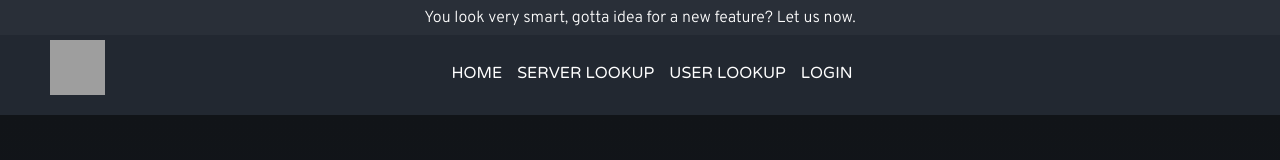
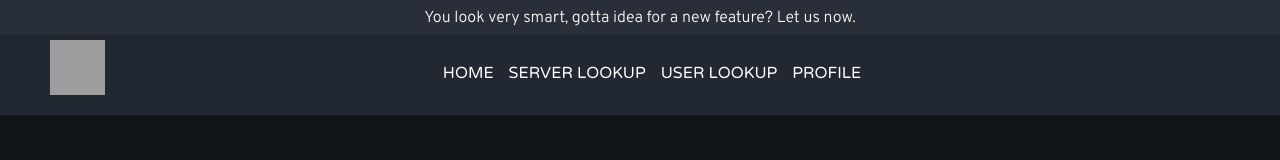
Before and after one commit to niikoolaa04/mclookup, a React (Create React App) app: page / in a window 1280 px wide. Shown: the top 160 px of the page. Built offline with nearby package versions, Linux system fonts and the light colour scheme; grey boxes are pictures that could not be loaded; the HTML template or start-up script is replaced by a standard one.

Commit message:
Profile Page Started

```diff
--- a/src/App.js
+++ b/src/App.js
@@ -4,10 +4,22 @@ import UserComponent from './components/User/UserComponent';
 import NewsComponent from './components/News/NewsComponent';
 import { newsArray } from './assets/news';
 import { BrowserRouter as Router, Switch, Route  } from 'react-router-dom';
+import { getCookie } from './utils/getCookie';
+import { useState } from 'react';
 import './App.css';
 import ErrorComponent from './components/Other/ErrorComponent';
+import ProfileComponent from './components/Profile/ProfileComponent';
+import { useEffect } from 'react';
 
 function App() {
+
+  const [authenticated, setAuthenticated] = useState(false);
+
+  useEffect(() => {
+    if(!getCookie("qwerty_access")) setAuthenticated(false);
+    else setAuthenticated(true);
+    // console.log(getCookie("qwerty_access"))
+  }, [])
 
   return (
     <div className="App">
@@ -21,19 +33,24 @@ function App() {
       <Router>
         <Switch>
           <Route exact path="/">
-            <HomeComponent />
+            <HomeComponent auth={authenticated} setAuth={setAuthenticated}/>
           </Route>
           <Route exact path="/server">
-            <ServerComponent />
+            <ServerComponent auth={authenticated} setAuth={setAuthenticated} />
           </Route>
           <Route exact path="/user">
-            <UserComponent />
+            <UserComponent auth={authenticated} setAuth={setAuthenticated} />
+          </Route>
+          <Route exact path="/profile">
+            <ProfileComponent auth={authenticated} setAuth={setAuthenticated} />
           </Route>
           <Route>
             <ErrorComponent
               errorCode="404"
               errorType="Page Not Found"
-              errorText="Page you tried to access couldn't be found or have been moved to other location."/>
+              errorText="Page you tried to access couldn't be found or have been moved to other location."
+              auth={authenticated}
+              setAuth={setAuthenticated}/>
           </Route>
         </Switch>
       </Router>
--- a/src/components/Navigation/NavbarComponent.js
+++ b/src/components/Navigation/NavbarComponent.js
@@ -1,6 +1,8 @@
 import React, { useState, useEffect } from 'react'
+import { getCookie } from '../../utils/getCookie';
 import { Link } from 'react-router-dom';
 import './style.css'
+import { isAuthenticated } from '../../utils/isAuthenticated';
 
 function NavbarComponent() {
 
@@ -36,10 +38,15 @@ function NavbarComponent() {
             <li className="nav-item">
               <Link to="/user" onClick={() => setOpen(false)} className="nav-link user">User Lookup</Link>
             </li>
-            <li className="nav-item">
-              <a href="https://discord.com/api/oauth2/authorize?client_id=868109773286035476&redirect_uri=http%3A%2F%2Flocalhost%3A3009%2Fauth%2Fdiscord%2Fcallback&response_type=code&scope=identify%20email%20guilds%20guilds.join" onClick={() => setOpen(false)} className="nav-link other">Login</a>
-              {/* <Link to="/" onClick={() => setOpen(false)} className="nav-link other">Soon</Link> */}
-            </li>
+            {
+              isAuthenticated ?
+              <li className="nav-item">
+                <Link to="/profile" onClick={() => setOpen(false)} className="nav-link profile">Profile</Link>
+              </li> :
+              <li className="nav-item">
+                <a href="https://discord.com/api/oauth2/authorize?client_id=868109773286035476&redirect_uri=http%3A%2F%2Flocalhost%3A3009%2Fauth%2Fdiscord%2Fcallback&response_type=code&scope=identify%20email%20guilds%20guilds.join" onClick={() => setOpen(false)} className="nav-link other">Login</a>
+              </li>
+            }
           </ul>
         </div>
       </div>
--- /dev/null
+++ b/src/components/Profile/ProfileComponent.js
@@ -0,0 +1,22 @@
+import React, { useEffect, useState } from 'react'
+import { isAuthenticated } from '../../utils/isAuthenticated'
+import getUserFromToken from '../../utils/getUserFromToken'
+import { getCookie } from '../../utils/getCookie'
+
+function ProfileComponent() {
+
+  const [username, setUsername] = useState('')
+
+  useEffect(async () => {
+    let user = await getUserFromToken(getCookie("qwerty_access"));
+    setUsername(user.username + '#' + user.discriminator)
+  }, [])
+
+  return (
+    <div>
+      <p className="username">{ username }</p>
+    </div>
+  )
+}
+
+export default ProfileComponent
--- /dev/null
+++ b/src/utils/getCookie.js
@@ -0,0 +1,14 @@
+function getCookie(cName) {
+  const name = cName + "=";
+  const cDecoded = decodeURIComponent(document.cookie); //to be careful
+  const cArr = cDecoded.split('; ');
+  let res;
+  cArr.forEach(val => {
+    if (val.indexOf(name) === 0) res = val.substring(name.length);
+  })
+  return res
+}
+
+module.exports = {
+  getCookie,
+}
--- /dev/null
+++ b/src/utils/isAuthenticated.js
@@ -0,0 +1,13 @@
+const getCookie = require("./getCookie.js");
+
+function isAuthenticated() {
+  let value = false;
+  if(!getCookie) value = false;
+  else value = true;
+
+  return value;
+}
+
+module.exports = {
+  isAuthenticated,
+}
```
Also changed, not shown: src/components/Home/HomeComponent.js (+0 -21 lines), src/components/Profile/style.css (added).
